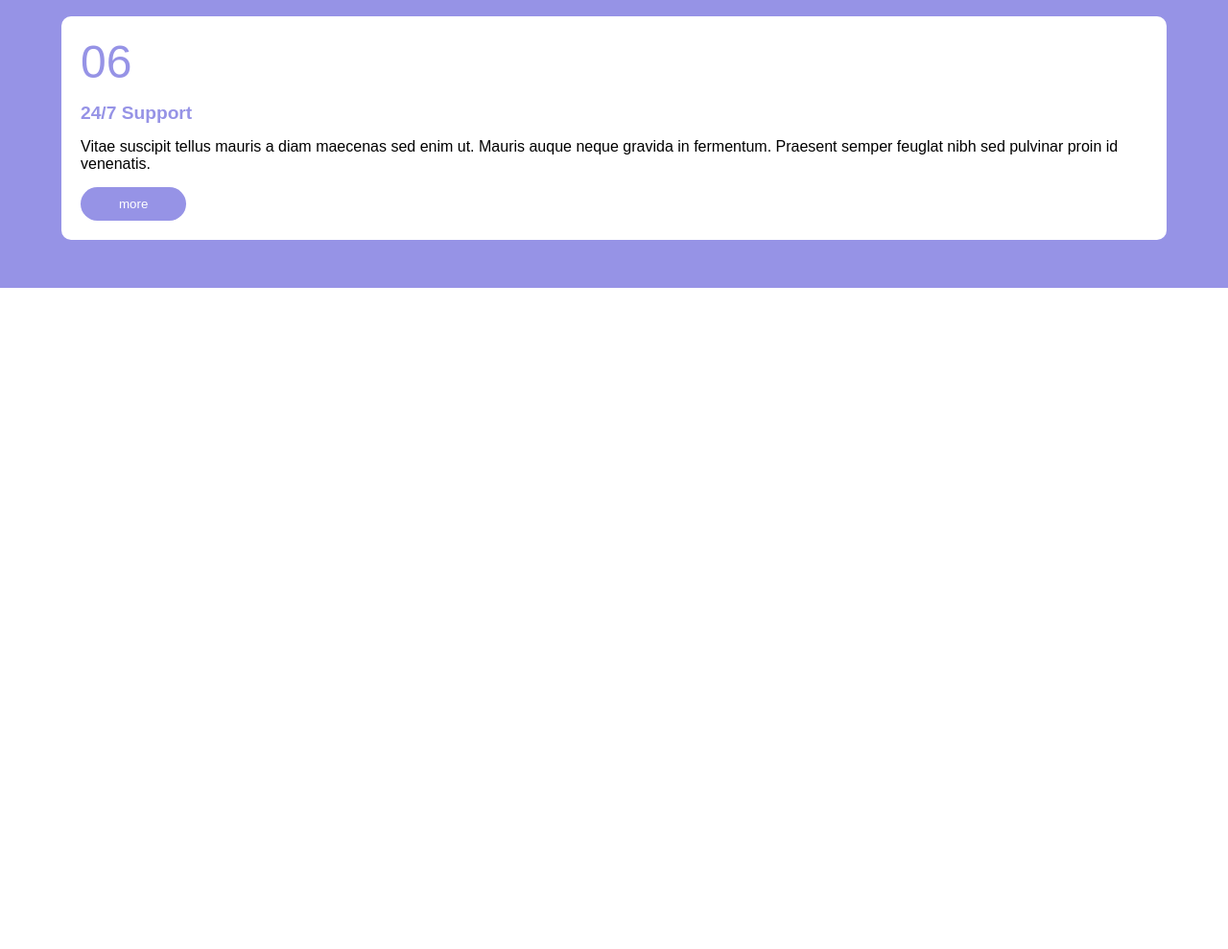
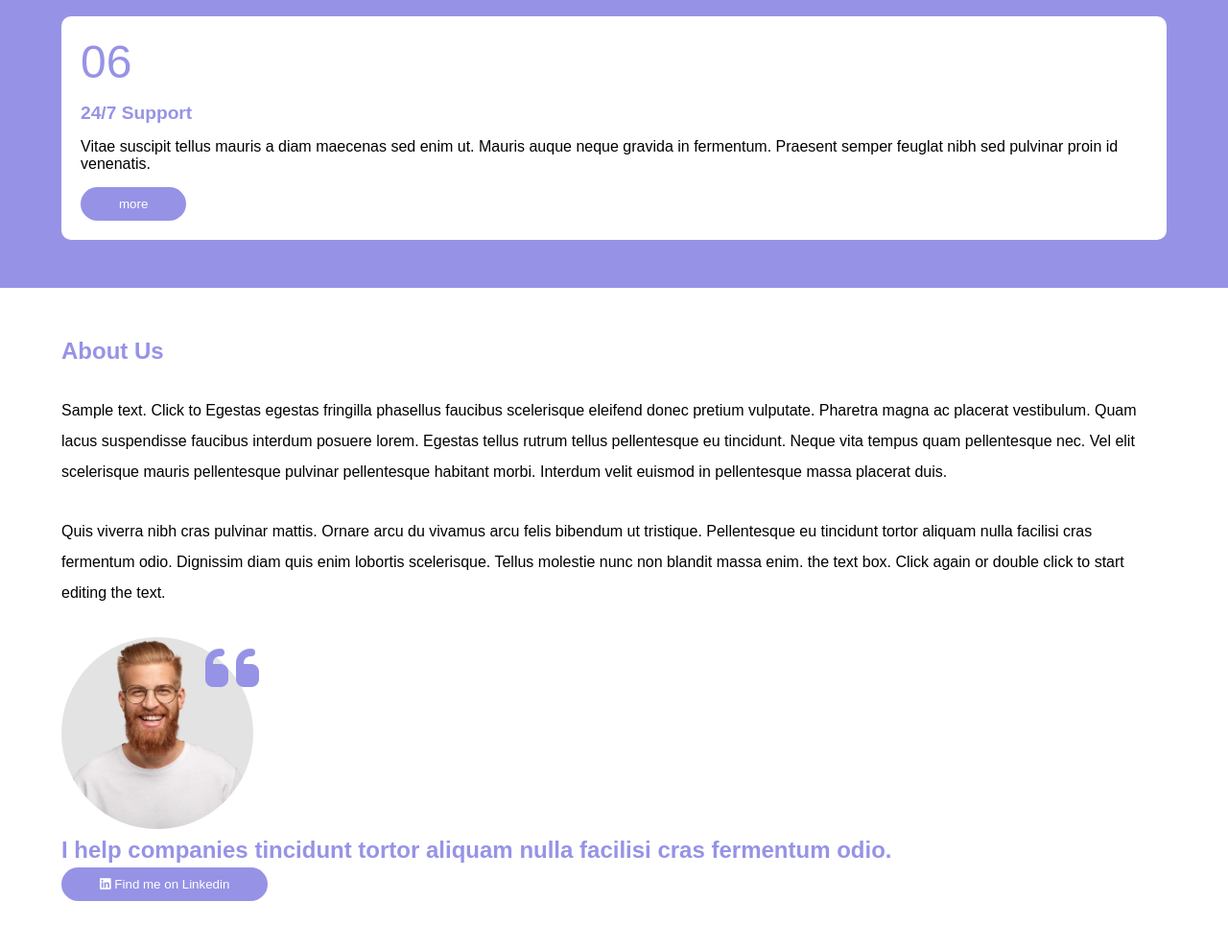
Before and after one commit to marcodedemo/htmlcss-responsive-layout, a plain HTML site: page index.html in a window 1280 px wide. Shown: the part 7285-8274 px from the top of the page at 96% size. Before the commit the page ends 7585 px from the top, so only its background shows below. Drawn offline with Linux system fonts and the light colour scheme.

Commit message:
feat: main fifth section

```diff
--- a/css/style.css
+++ b/css/style.css
@@ -312,3 +312,72 @@ main #fourth-section #sect4-inner .sect4-square h2{
     color: #9693e6;
     font-size: 1.2em;
 }
+
+
+
+/* SECTION5 */
+
+main #fifth-section #sect5-inner{
+    display: flex;
+    flex-direction: column;
+    gap: 30px;
+
+    padding: 50px 0;
+}
+
+/* sect5 top */
+main #fifth-section #sect5-inner #sect5-texts{
+    display: flex;
+    flex-direction: column;
+    gap: 30px;
+
+
+    line-height: 2em;
+}
+
+main #fifth-section #sect5-inner h1{
+    color: #9693e6;
+}
+
+/* sect5 bottom */
+
+main #fifth-section #sect5-inner #sect5-testimonial{
+    display: flex;
+    flex-direction: column;
+
+}
+
+main #fifth-section #sect5-inner #sect5-testimonial-pic{
+    position: relative;
+}
+main #fifth-section #sect5-inner #sect5-testimonial-pic img{
+    width: 200px;
+    height: 200px;
+    object-fit: cover;
+    overflow: hidden;
+    border-radius: 50%;
+}
+
+main #fifth-section #sect5-inner #sect5-testimonial-pic i{
+    position: absolute;
+    top: 0;
+    left: 150px;
+    font-size: 4em;
+
+    color: #9693e6;
+}
+
+
+main #fifth-section #sect5-inner #sect5-testimonial-text{
+    display: flex;
+    flex-direction: column;
+    align-items: start;
+}
+
+main #fifth-section #sect5-inner #sect5-testimonial-text span{
+    color: #9693e6;
+    line-height: 1.5em;
+    font-weight: bold;
+    font-size: 1.5em;
+
+}
--- a/index.html
+++ b/index.html
@@ -301,6 +301,44 @@
         </section>
 
 
+        <!-- section5 -->
+
+        <section id="fifth-section">
+
+            <div class="centered-container">
+
+                <div id="sect5-inner">
+
+                    <div id="sect5-texts">
+                        <h1>About Us</h1>
+                        <p>Sample text. Click to Egestas egestas fringilla phasellus faucibus scelerisque eleifend donec pretium vulputate. Pharetra magna ac placerat vestibulum. Quam lacus suspendisse faucibus interdum posuere lorem. Egestas tellus rutrum tellus pellentesque eu tincidunt. Neque vita tempus quam pellentesque nec. Vel elit scelerisque mauris pellentesque pulvinar pellentesque habitant morbi. Interdum velit euismod in pellentesque massa placerat duis.</p>
+                        <p>Quis viverra nibh cras pulvinar mattis. Ornare arcu du vivamus arcu felis bibendum ut tristique. Pellentesque eu tincidunt tortor aliquam nulla facilisi cras fermentum odio. Dignissim diam quis enim lobortis scelerisque. Tellus molestie nunc non blandit massa enim. the text box. Click again or double click to start editing the text.</p>
+                    </div>
+
+                    <div id="sect5-testimonial">
+
+                        <div id="sect5-testimonial-pic">
+                            <img src="img/testimonial3.jpg" alt="testimonial3">
+                            <i class="fa-solid fa-quote-left"></i>
+
+                        </div>
+
+                        <div id="sect5-testimonial-text">
+                            <span> I help companies tincidunt tortor aliquam nulla facilisi cras fermentum odio.</span>
+                            <button class="btn purple-btn">
+                                <i class="fa-brands fa-linkedin"></i>
+                                Find me on Linkedin
+                            </button>
+                        </div>
+
+
+                    </div>
+
+                </div>
+
+            </div>
+
+        </section>
 
 
     </main>
```
